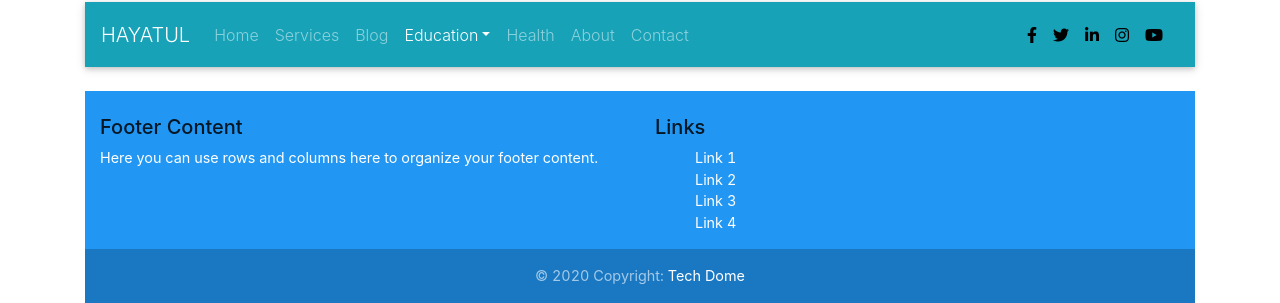
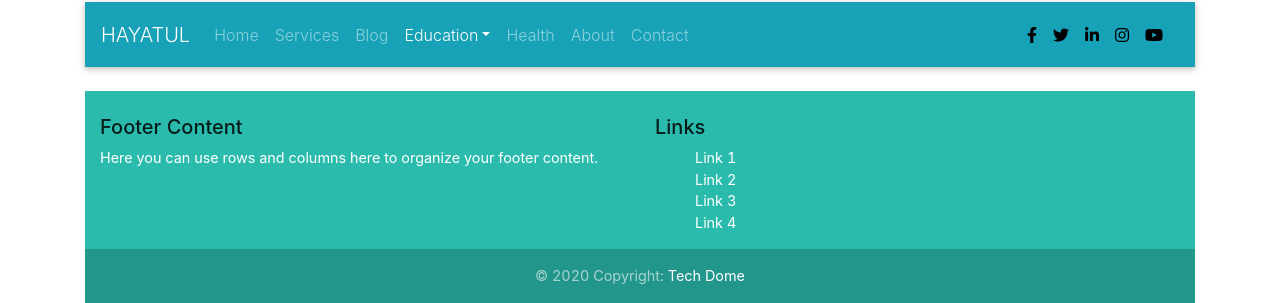
Before and after one commit to mwinamijr/hayatul-website, a React (Create React App) app: page /login in a window 1280 px wide. Shown: the part 1030-1333 px from the top of the page. Built offline with nearby package versions, Linux system fonts and the light colour scheme.

Commit message:
modified footer color

```diff
--- a/src/components/navigation/Footer.js
+++ b/src/components/navigation/Footer.js
@@ -3,7 +3,7 @@ import { MDBCol, MDBContainer, MDBRow, MDBFooter } from "mdbreact";
 
 const FooterPage = () => {
   return (
-    <MDBFooter color="blue" className="font-small pt-4 mt-4">
+    <MDBFooter color="default-color" className="font-small pt-4 mt-4">
       <MDBContainer fluid className="text-center text-md-left">
         <MDBRow>
           <MDBCol md="6">
```
